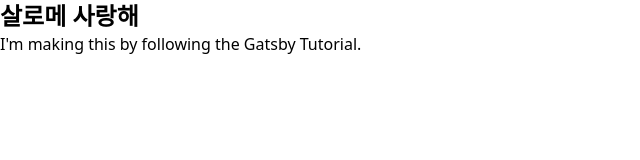
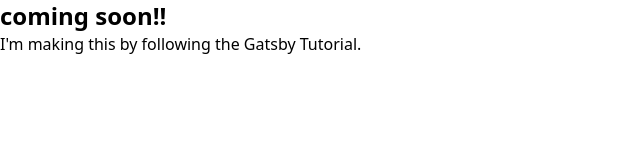
Before and after one commit to bibibush/my-blog, a Gatsby site: page / in a window 1280 px wide. Shown: the whole page, without its empty margins (0-640 px from the left). Built offline with nearby package versions, Linux system fonts and the light colour scheme; Gatsby itself is replaced by a stand-in of ours.

Commit message:
coming soon

```diff
--- a/src/pages/index.tsx
+++ b/src/pages/index.tsx
@@ -4,7 +4,7 @@ import type { HeadFC, PageProps } from "gatsby";
 const IndexPage: React.FC<PageProps> = () => {
   return (
     <main>
-      <h1 className="text-2xl font-bold">살로메 사랑해</h1>
+      <h1 className="text-2xl font-bold">coming soon!!</h1>
       <p>I'm making this by following the Gatsby Tutorial.</p>
     </main>
   );
```
